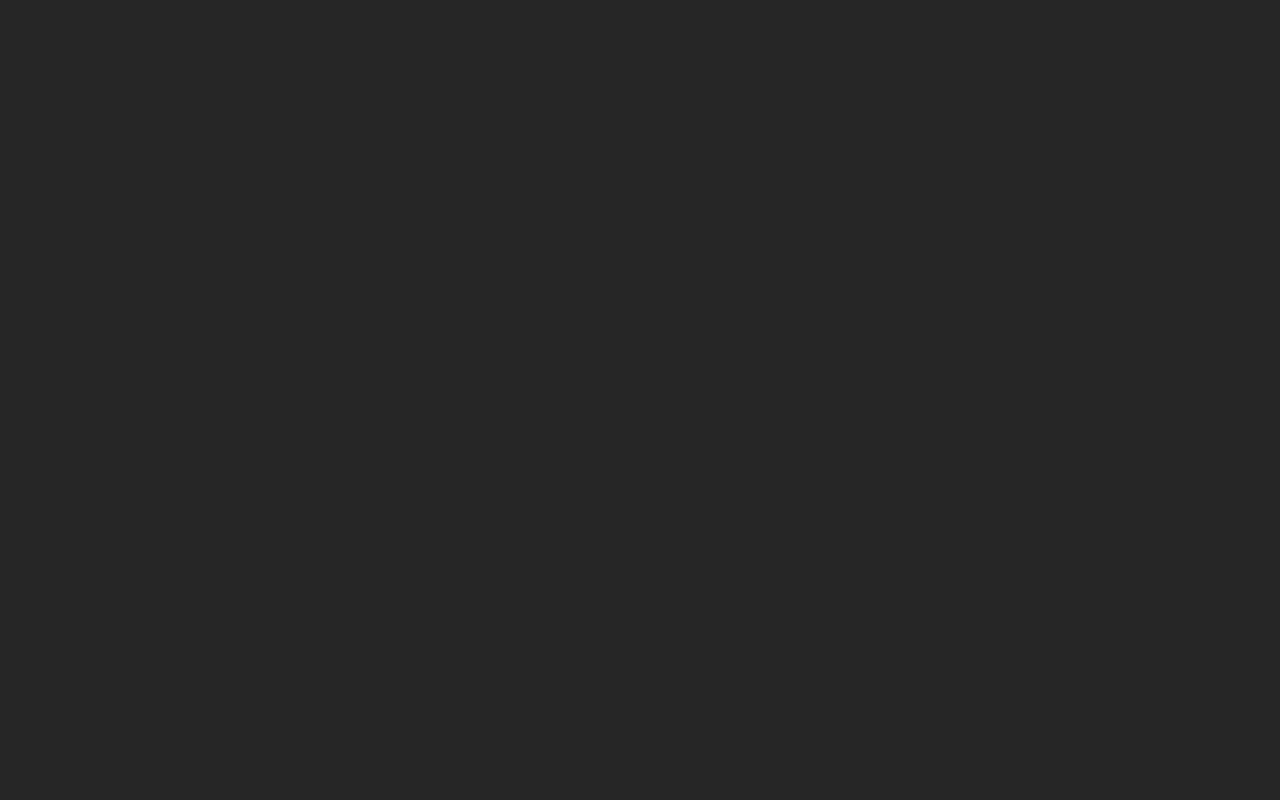
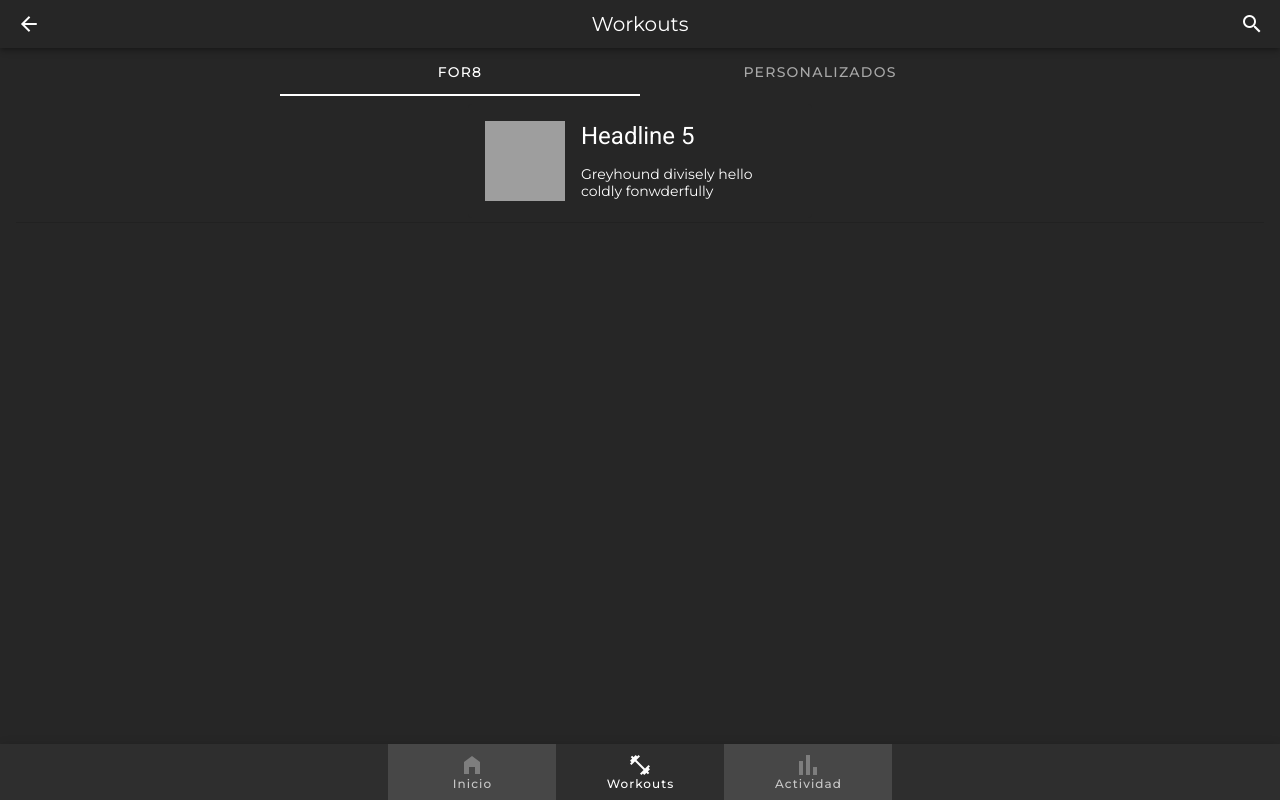
Before and after one commit to Ollebacx/FOR8-Front, a Vue app: page /workouts/mis-workouts in a window 1280 px wide. Built offline with nearby package versions, Linux system fonts and the light colour scheme; sample sign-in values are in the browser's storage.

Commit message:
WorkoutList component

```diff
--- /dev/null
+++ b/src/components/CardWorkout.vue
@@ -0,0 +1,32 @@
+<template>
+  <div>
+    <v-card class="mx-auto mt-2 mb-1" max-width="344" outlined color="#262626">
+      <v-list-item three-line>
+        <v-list-item-avatar tile size="80" color="grey"></v-list-item-avatar>
+        <v-list-item-content>
+          <v-list-item-title class="headline mb-1"
+            >Headline 5</v-list-item-title
+          >
+          <v-list-item-subtitle
+            >Greyhound divisely hello coldly fonwderfully</v-list-item-subtitle
+          >
+        </v-list-item-content>
+      </v-list-item>
+    </v-card>
+    <v-divider class="mx-4"></v-divider>
+  </div>
+</template>
+
+<script>
+export default {
+  name: "CardWorkout",
+  data: () => ({}),
+  props: {}
+};
+</script>
+
+<style lang="scss" scoped>
+* {
+  color: white !important;
+}
+</style>
--- a/src/router/index.js
+++ b/src/router/index.js
@@ -4,6 +4,7 @@ import Auth from "../views/Auth.vue";
 import Signup from "../views/Signup.vue";
 import Login from "../views/Login.vue";
 import Workouts from "../views/Workouts.vue";
+import WorkoutsList from "../views/WorkoutsList.vue";
 
 Vue.use(VueRouter);
 
@@ -43,6 +44,19 @@ const routes = [
       }
       next();
     }
+  },
+  {
+    path: "/workouts/mis-workouts",
+    name: "WorkoutsList",
+    component: WorkoutsList,
+    beforeEnter(to, from, next) {
+      if (!localStorage.getItem("token")) {
+        next({
+          name: "Auth"
+        });
+      }
+      next();
+    }
   }
 ];
 const router = new VueRouter({
--- a/src/views/Workouts.vue
+++ b/src/views/Workouts.vue
@@ -8,7 +8,9 @@
               <p id="title">Mis Workouts</p>
             </div>
             <div id="sub">
-              VER TODO
+              <router-link to="/workouts/mis-workouts">
+                VER TODO
+              </router-link>
             </div>
           </div>
         </v-col>
@@ -90,7 +92,6 @@ export default {
   #sub {
     width: 90%;
     margin: auto !important;
-    color: #262626;
     font-family: "Montserrat", sans-serif;
     font-size: 18px;
     font-weight: 700;
--- /dev/null
+++ b/src/views/WorkoutsList.vue
@@ -0,0 +1,55 @@
+<template>
+  <div>
+    <v-app-bar fixed color="#262626" dense dark>
+      <v-btn icon>
+        <router-link to="/workouts">
+          <v-icon>mdi-arrow-left</v-icon>
+        </router-link>
+      </v-btn>
+      <v-spacer></v-spacer>
+      <v-toolbar-title>Workouts</v-toolbar-title>
+      <v-spacer></v-spacer>
+      <v-btn icon>
+        <v-icon>mdi-magnify</v-icon>
+      </v-btn>
+    </v-app-bar>
+    <v-content>
+      <v-tabs fixed-tabs background-color="#262626" dark class="mt-12">
+        <v-tab>
+          FOR8
+        </v-tab>
+        <v-tab>
+          PERSONALIZADOS
+        </v-tab>
+      </v-tabs>
+      <CardWorkout />
+    </v-content>
+    <BottomNav />
+  </div>
+</template>
+
+<script>
+import BottomNav from "../components/BottomNav";
+import CardWorkout from "../components/CardWorkout";
+
+export default {
+  name: "WorkoutsList",
+  components: {
+    BottomNav,
+    CardWorkout
+  }
+};
+</script>
+
+<style lang="scss" scoped>
+.structure {
+  background-color: #262626;
+  min-height: 100vh;
+  text-align: center;
+  * {
+    color: white;
+    text-decoration-line: none;
+    font-family: "Montserrat", sans-serif;
+  }
+}
+</style>
```
